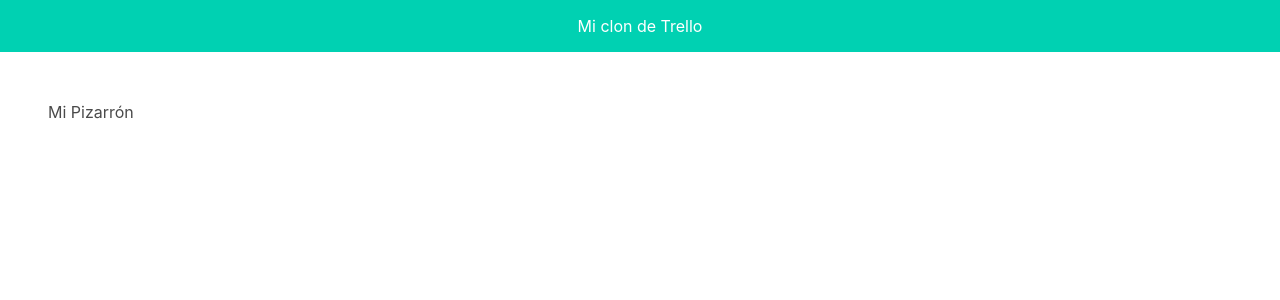
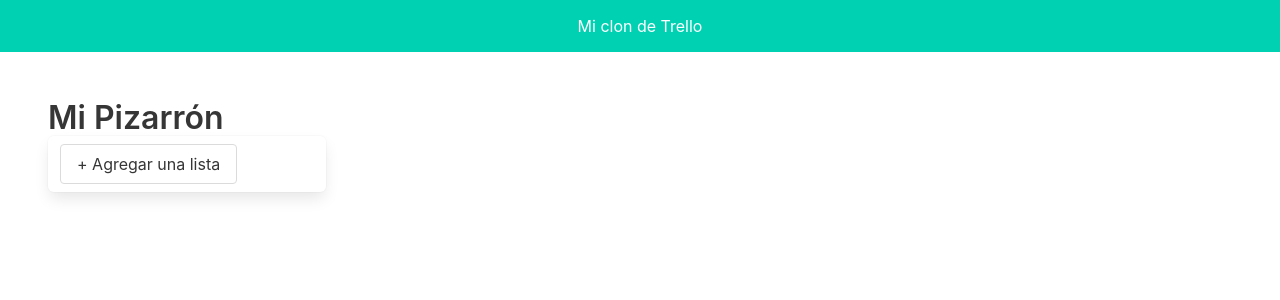
Before and after one commit to EdsonSilva4/curso-vue, a Vue app in the folder proyectos/trello-clone/: page / in a window 1280 px wide. Shown: the top 300 px of the page. Built offline with nearby package versions, Linux system fonts and the light colour scheme.

Commit message:
Agrego edicion de pizarron

```diff
--- a/proyectos/trello-clone/src/components/pizarron/FormPizarron.vue
+++ b/proyectos/trello-clone/src/components/pizarron/FormPizarron.vue
@@ -1,17 +1,32 @@
 <template>
   <div>
     <!-- Muestra el titulo del pizarron si no estamos en modoEdicion  -->
-    <div v-show="!modoEdicion" @click="cambiarModoEdicion">
-      {{ pizarron.titulo }}
+    <div v-show="!modoEdicion" @click="cambiarModoEdicion" class="clickable" title="Cambiar Título">
+      <h3 class="title is-3">{{ pizarron.titulo }}</h3>
+
     </div>
     <!-- Permite editar el titulo del pizarron si estamos en modoEdicion -->
     <div v-show="modoEdicion">
       <form @submit.prevent="actualizar">
-        <input type="text" v-model="titulo">
-        <!-- Boton para guardar cambios-->
-        <button type="submit" class="button primary">Guardar</button>
-        <!-- Boton para cancelar -->
-        <button type="button" class="button error" @click.prevent="cancelar">Cancelar</button>
+        <div class="field has-addons">
+          <div class="control">
+            <input class="input" type="text" v-model="titulo">
+          </div>
+          <div class="control">
+            <!-- Boton para guardar cambios-->
+            <button type="submit" class="button is-success" title="Guardar">
+              <i class="fas fa-save"></i>
+            </button>
+          </div>
+          <div class="control">
+            <!-- Boton para cancelar -->
+            <button type="button" class="button" @click.prevent="cancelar" title="Cancelar">
+              <i class="fas fa-undo"></i>
+            </button>
+          </div>
+        </div>
+
+
       </form>
 
     </div>
--- a/proyectos/trello-clone/src/components/pizarron/Pizarron.vue
+++ b/proyectos/trello-clone/src/components/pizarron/Pizarron.vue
@@ -1,11 +1,21 @@
 <template>
   <div>
     <form-pizarron :pizarron="pizarron"/>
+    <div class="columns">
+      <div class="column is-one-quarter-desktop is-half-tablet" v-for="(pipeline, index) in pizarron.pipelines" :key="index">
+        <pipeline :datos="pipeline" />
+      </div>
+      <div class="column is-one-quarter-desktop is-half-tablet">
+        <form-pipeline @crearPipeline="crearPipeline"/>
+      </div>
+    </div>
   </div>
 </template>
 
 <script>
   import FormPizarron from './FormPizarron.vue'
+  import Pipeline from '@/components/pipeline/Pipeline.vue'
+  import FormPipeline from '@/components/pipeline/FormPipeline.vue'
 
   export default {
     data() {
@@ -16,8 +26,18 @@
         }
       }
     },
+    methods: {
+      crearPipeline(pipeline) {
+        this.pizarron.pipelines.push({
+          titulo: pipeline.titulo,
+          items: []
+        })
+      }
+    },
     components: {
-      FormPizarron
+      FormPizarron,
+      Pipeline,
+      FormPipeline
     }
   }
 </script>
```
